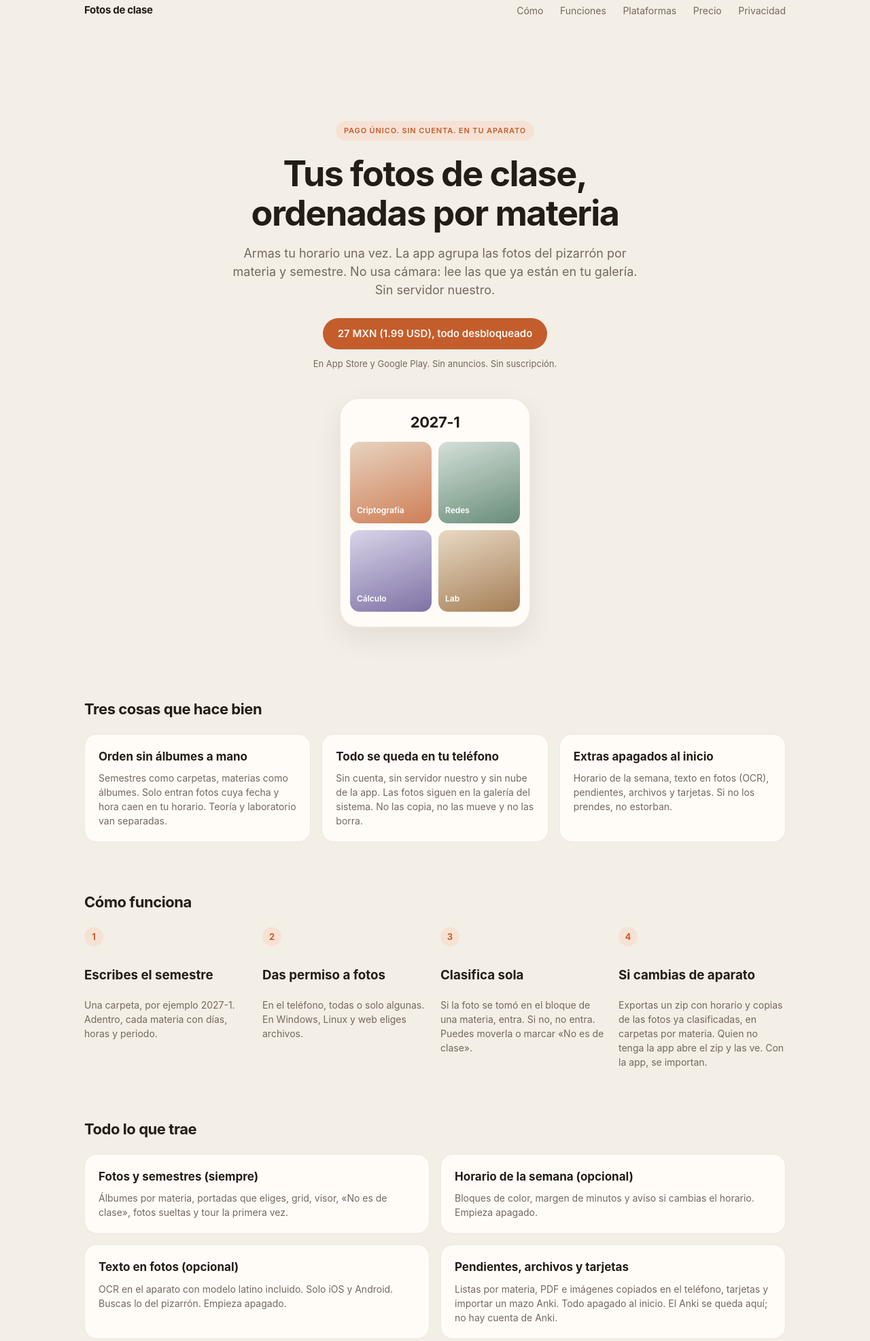
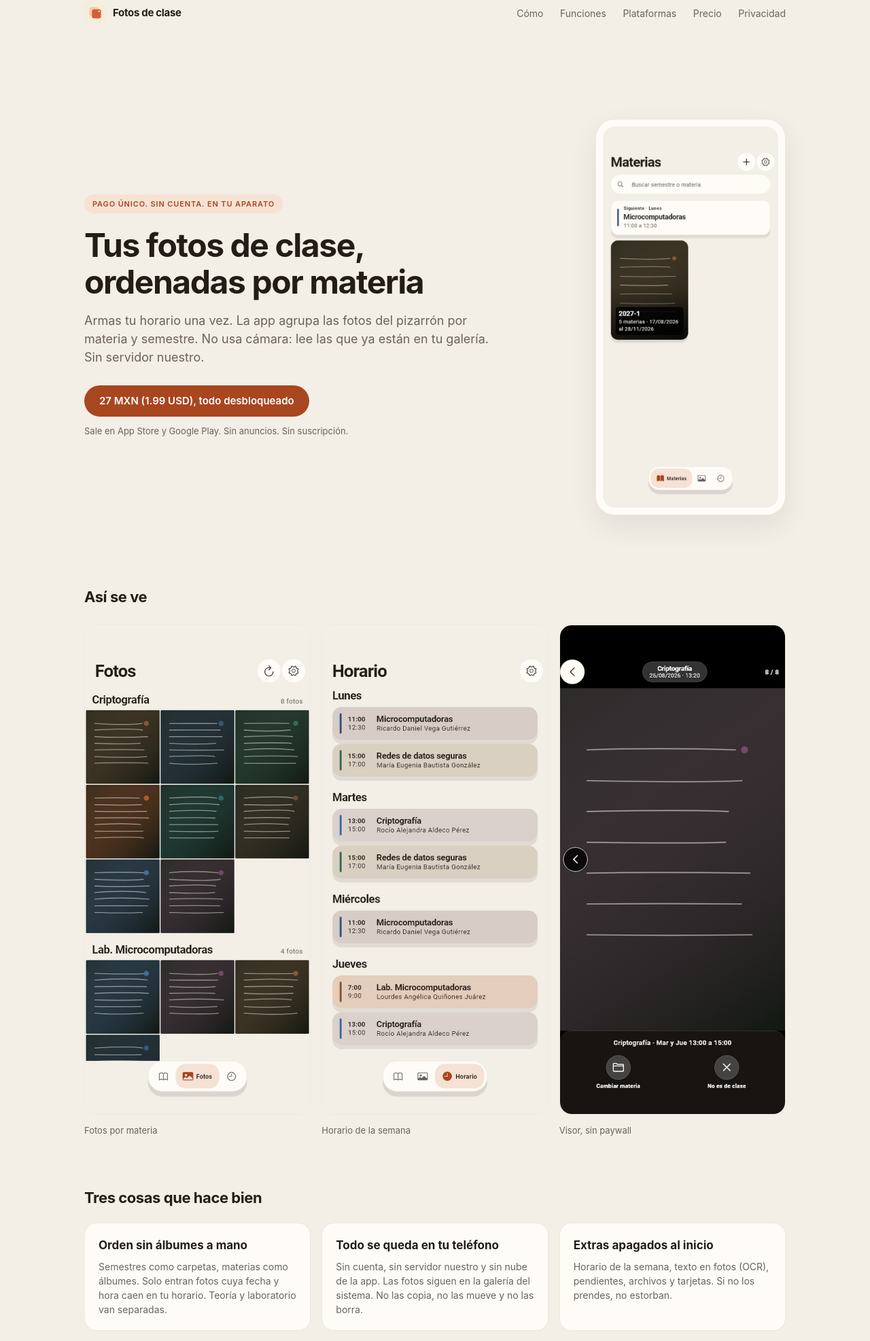
Before and after one commit to CAPDESIS/capdesis.github.io, a plain HTML site: page photos_class/index.html in a window 1280 px wide. Shown: the part 17-1990 px from the top of the page at 68% size. Drawn offline with Linux system fonts and the light colour scheme.

Commit message:
Landing con capturas reales, acento de la app y aviso actualizado.

```diff
--- a/photos_class/index.html
+++ b/photos_class/index.html
@@ -8,18 +8,19 @@
   <meta name="theme-color" content="#F3EEE6">
   <meta property="og:title" content="Fotos de clase">
   <meta property="og:description" content="Armas tu horario una vez. La app agrupa las fotos del pizarrón por materia y semestre. Sin cuenta.">
-  <link rel="canonical" href="https://fotosdeclase.app/">
-  <meta http-equiv="Content-Security-Policy" content="default-src 'none'; style-src 'unsafe-inline'; img-src data:; base-uri 'none'; form-action 'none'">
+  <link rel="canonical" href="https://capdesis.github.io/photos_class/">
+  <link rel="icon" href="icon.png" type="image/png">
+  <meta http-equiv="Content-Security-Policy" content="default-src 'none'; style-src 'unsafe-inline'; img-src 'self' data:; base-uri 'none'; form-action 'none'">
   <style>
     :root {
       --canvas: #F3EEE6;
       --card: #FFFCF8;
       --ink: #241C16;
-      --muted: #74685E;
+      --muted: #6D6258;
       --line: #E6D9CB;
-      --accent: #C45D2C;
+      --accent: #A84620;
       --accent-soft: #F6E2D4;
-      --on-accent: #FFF7F2;
+      --on-accent: #FFFFFF;
     }
     * { box-sizing: border-box; }
     html { scroll-behavior: smooth; }
@@ -39,10 +40,14 @@
       margin: 0 auto;
     }
     .brand {
+      display: flex;
+      align-items: center;
+      gap: 10px;
       font-weight: 700;
       font-size: 15px;
       letter-spacing: -0.02em;
     }
+    .brand img { width: 32px; height: 32px; border-radius: 8px; }
     nav a {
       color: var(--muted);
       text-decoration: none;
@@ -52,7 +57,10 @@
     nav a:hover { color: var(--ink); }
     main { max-width: 1080px; margin: 0 auto; padding: 0 24px 80px; }
     .hero {
-      text-align: center;
+      display: grid;
+      grid-template-columns: 1fr 280px;
+      gap: 48px;
+      align-items: center;
       padding: 48px 0 32px;
     }
     .eyebrow {
@@ -68,7 +76,7 @@
       margin-bottom: 20px;
     }
     h1 {
-      font-size: clamp(34px, 6vw, 52px);
+      font-size: clamp(34px, 5vw, 48px);
       line-height: 1.12;
       letter-spacing: -0.03em;
       margin: 0 0 16px;
@@ -76,7 +84,7 @@
     }
     .lede {
       max-width: 34em;
-      margin: 0 auto 28px;
+      margin: 0 0 28px;
       color: var(--muted);
       font-size: 18px;
     }
@@ -96,34 +104,36 @@
       color: var(--muted);
     }
     .phone {
-      width: min(280px, 70vw);
-      margin: 40px auto 0;
+      width: min(280px, 100%);
       background: var(--card);
       border: 1px solid color-mix(in srgb, var(--line) 55%, transparent);
       border-radius: 28px;
-      padding: 18px 14px 22px;
+      padding: 10px;
       box-shadow: 0 16px 40px color-mix(in srgb, var(--ink) 8%, transparent);
     }
-    .phone h2 { font-size: 22px; margin: 0 0 12px; }
-    .album {
+    .phone img {
+      display: block;
+      width: 100%;
+      border-radius: 18px;
+    }
+    .shots {
       display: grid;
-      grid-template-columns: 1fr 1fr;
-      gap: 10px;
+      grid-template-columns: repeat(3, 1fr);
+      gap: 16px;
+      margin-top: 24px;
     }
-    .tile {
-      aspect-ratio: 1;
-      border-radius: 14px;
-      background: linear-gradient(160deg, #E7D3C0, #C45D2C 140%);
-      display: flex;
-      align-items: end;
-      padding: 10px;
-      color: #fff;
-      font-size: 12px;
-      font-weight: 600;
+    .shots figure { margin: 0; }
+    .shots img {
+      width: 100%;
+      border-radius: 18px;
+      border: 1px solid color-mix(in srgb, var(--line) 55%, transparent);
+      background: var(--card);
     }
-    .tile:nth-child(2) { background: linear-gradient(160deg, #D4E0D8, #3D6B52 140%); }
-    .tile:nth-child(3) { background: linear-gradient(160deg, #D9D4E8, #5A4A8A 140%); }
-    .tile:nth-child(4) { background: linear-gradient(160deg, #E8D9C4, #8A5A2A 140%); }
+    .shots figcaption {
+      margin-top: 8px;
+      font-size: 13px;
+      color: var(--muted);
+    }
     section { margin-top: 72px; }
     h2 { font-size: 22px; letter-spacing: -0.02em; margin: 0 0 20px; }
     .grid3, .grid2 {
@@ -158,6 +168,13 @@
       margin-bottom: 10px;
     }
     .step p { margin: 8px 0 0; color: var(--muted); font-size: 14px; }
+    .price-card h3 { font-size: 22px; }
+    .price-card ul {
+      margin: 16px 0 0;
+      padding: 0 0 0 18px;
+      color: var(--muted);
+      font-size: 14px;
+    }
     dl { margin: 0; }
     dt { font-weight: 700; margin-top: 16px; }
     dd { margin: 6px 0 0; color: var(--muted); }
@@ -169,16 +186,21 @@
       font-size: 13px;
       border-top: 1px solid color-mix(in srgb, var(--line) 55%, transparent);
     }
+    footer a { margin-right: 12px; }
     @media (max-width: 840px) {
-      .grid3, .steps { grid-template-columns: 1fr; }
+      .hero, .grid3, .steps, .shots { grid-template-columns: 1fr; }
       .grid2 { grid-template-columns: 1fr; }
       nav { display: none; }
+      .hero { padding-top: 24px; }
     }
   </style>
 </head>
 <body>
   <header>
-    <div class="brand">Fotos de clase</div>
+    <div class="brand">
+      <img src="icon.png" width="32" height="32" alt="">
+      Fotos de clase
+    </div>
     <nav>
       <a href="#como">Cómo</a>
       <a href="#funciones">Funciones</a>
@@ -189,19 +211,33 @@
   </header>
   <main>
     <section class="hero">
-      <p class="eyebrow">Pago único. Sin cuenta. En tu aparato</p>
-      <h1>Tus fotos de clase,<br>ordenadas por materia</h1>
-      <p class="lede">Armas tu horario una vez. La app agrupa las fotos del pizarrón por materia y semestre. No usa cámara: lee las que ya están en tu galería. Sin servidor nuestro.</p>
-      <a class="cta" href="#precio">27 MXN (1.99 USD), todo desbloqueado</a>
-      <p class="cta-note">En App Store y Google Play. Sin anuncios. Sin suscripción.</p>
-      <div class="phone" aria-hidden="true">
-        <h2>2027-1</h2>
-        <div class="album">
-          <div class="tile">Criptografía</div>
-          <div class="tile">Redes</div>
-          <div class="tile">Cálculo</div>
-          <div class="tile">Lab</div>
-        </div>
+      <div>
+        <p class="eyebrow">Pago único. Sin cuenta. En tu aparato</p>
+        <h1>Tus fotos de clase,<br>ordenadas por materia</h1>
+        <p class="lede">Armas tu horario una vez. La app agrupa las fotos del pizarrón por materia y semestre. No usa cámara: lee las que ya están en tu galería. Sin servidor nuestro.</p>
+        <a class="cta" href="#precio">27 MXN (1.99 USD), todo desbloqueado</a>
+        <p class="cta-note">Sale en App Store y Google Play. Sin anuncios. Sin suscripción.</p>
+      </div>
+      <div class="phone">
+        <img src="shots/01-materias.jpg" alt="Pantalla Materias con el semestre 2027-1 y cinco materias">
+      </div>
+    </section>
+
+    <section>
+      <h2>Así se ve</h2>
+      <div class="shots">
+        <figure>
+          <img src="shots/03-fotos.jpg" alt="Grid de fotos de Criptografía">
+          <figcaption>Fotos por materia</figcaption>
+        </figure>
+        <figure>
+          <img src="shots/05-horario.jpg" alt="Horario de la semana con bloques de color">
+          <figcaption>Horario de la semana</figcaption>
+        </figure>
+        <figure>
+          <img src="shots/04-visor.jpg" alt="Visor de una foto de pizarrón">
+          <figcaption>Visor, sin paywall</figcaption>
+        </figure>
       </div>
     </section>
 
@@ -262,7 +298,7 @@
         </article>
         <article class="card">
           <h3>Texto en fotos (opcional)</h3>
-          <p>OCR en el aparato con modelo latino incluido. Solo iOS y Android. Buscas lo del pizarrón. Empieza apagado.</p>
+          <p>OCR en el aparato con modelo latino incluido. Solo iOS y Android. Buscas lo del pizarrón. Empieza apagado. ML Kit puede enviar métricas técnicas de diagnóstico, nunca las fotos ni el texto.</p>
         </article>
         <article class="card">
           <h3>Pendientes, archivos y tarjetas</h3>
@@ -291,9 +327,14 @@
 
     <section id="precio">
       <h2>Precio</h2>
-      <article class="card">
+      <article class="card price-card">
         <h3>27 MXN (1.99 USD), una vez</h3>
         <p>Lo cobra Apple o Google en la tienda. Todo queda desbloqueado al comprar. Sin compras dentro de la app. Sin anuncios. 1 o 10 mil usuarios no suben costo de servidor porque no hay servidor nuestro.</p>
+        <ul>
+          <li>Álbumes, horario, OCR, pendientes, archivos y tarjetas</li>
+          <li>Pago único. Sin suscripción</li>
+          <li>Sale en App Store y Google Play</li>
+        </ul>
       </article>
     </section>
 
@@ -309,18 +350,16 @@
         <dt>¿El zip lleva las fotos?</dt>
         <dd>Sí: copias de las que ya clasificaste, en carpetas por semestre y materia. La galería de tu teléfono no se borra.</dd>
         <dt>¿El OCR es obligatorio?</dt>
-        <dd>No. Viene apagado. Solo existe en iOS y Android.</dd>
+        <dd>No. Viene apagado. Solo existe en iOS y Android. ML Kit puede enviar métricas técnicas, nunca las fotos ni el texto reconocido.</dd>
         <dt>¿Sirve para mi universidad?</dt>
         <dd>Sí. Tú armas el horario. No traemos datos de ninguna escuela.</dd>
       </dl>
     </section>
   </main>
   <footer>
-    Fotos de clase. Pago único. Sin cuenta.
-    <a href="privacy.html">Aviso de privacidad</a>.
-    Referencias de layout: <a href="https://mobbin.com/sites/sections/9eae0a79-6d65-4c27-b784-22b762b0b9e6">mymind</a>,
-    <a href="https://mobbin.com/sites/sections/118606ec-ab02-4e19-b5a3-e64fccdc951f">Grammarly</a>,
-    <a href="https://mobbin.com/sites/sections/19f86b97-7156-476d-a1b1-f8ef07aad47d">Visitors</a>.
+    Fotos de clase. Pago único. Sin cuenta. CAPDESIS.
+    <a href="privacy.html">Aviso de privacidad</a>
+    <a href="https://github.com/CAPDESIS/capdesis.github.io/issues">Soporte</a>
   </footer>
 </body>
 </html>
```
Also changed, not shown: photos_class/privacy.html (+2 -2 lines), photos_class/icon.png (added), photos_class/shots/01-materias.jpg (added), photos_class/shots/03-fotos.jpg (added), photos_class/shots/04-visor.jpg (added), photos_class/shots/05-horario.jpg (added).
